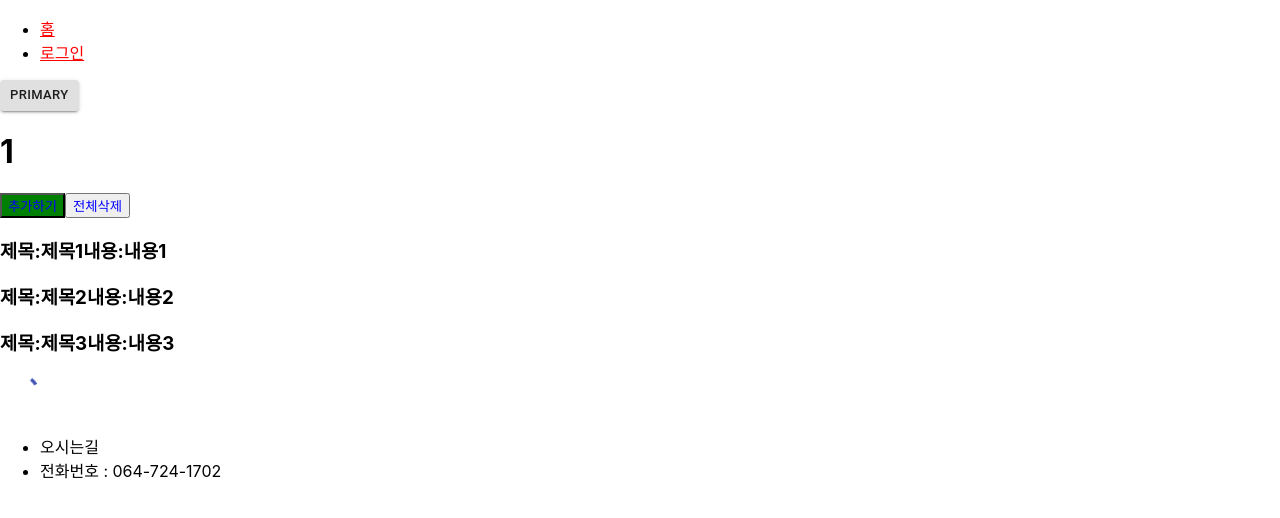
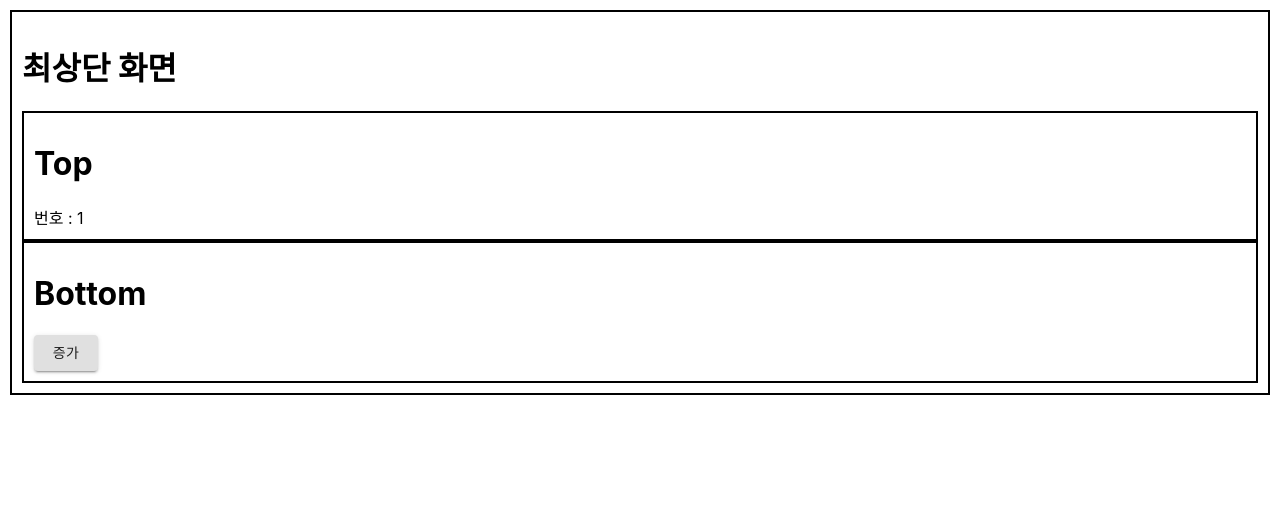
Before and after one commit to chimaek/Learn_Spring, a React (Create React App) app in the folder react/my-frontend/: page / in a window 1280 px wide. Shown: the top 518 px of the page. Built offline with nearby package versions, Linux system fonts and the light colour scheme; the HTML template or start-up script is replaced by a standard one.

Commit message:
redux공부중

```diff
--- a/react/my-frontend/package.json
+++ b/react/my-frontend/package.json
@@ -9,6 +9,7 @@
     "@testing-library/user-event": "^12.8.3",
     "react": "^17.0.2",
     "react-dom": "^17.0.2",
+    "react-redux": "^7.2.4",
     "react-router-dom": "^5.2.0",
     "react-scripts": "4.0.3",
     "styled-components": "^5.3.0",
--- a/react/my-frontend/src/App.css
+++ b/react/my-frontend/src/App.css
@@ -1,3 +1,13 @@
-.box-style {
-  color: blue;
+.sub_container {
+  height: 250;
+  border: 2px solid black;
 }
+
+.container {
+  height: 700;
+  border: 2px solid black;
+}
+
+div {
+  padding: 10px;
+}
--- a/react/my-frontend/src/App.js
+++ b/react/my-frontend/src/App.js
@@ -8,6 +8,11 @@ import Homepage from './pages/Homepage';
 import Header from './components/Header';
 import Footer from './components/Footer';
 import { Route } from 'react-router';
+import Navigation from './components/Navigation';
+import ListPage from './pages/ListPage';
+import WritePage from './pages/WritePage';
+import Top from './components/Top';
+import Bottom from './components/Bottom';
 
 // 1.실행방식
 // 변수선언은 var가 아닌 let또는 const로만 할것!
@@ -18,19 +23,18 @@ import { Route } from 'react-router';
 // (2) 외부파일 적는 방법
 // (3) 라이브러리 사용(부트스트랩)
 
-const Title = styled.h1`
-  font-size: 1.5em;
-  text-align: center;
-  color: palevioletred;
-`;
+function App() {
+  const [number, setNumber] = useState(1);
 
-function App() {
+  const addNumber = () => {
+    setNumber(number + 1);
+  };
+
   return (
-    <div>
-      <Header></Header>
-      <Route path="/" exact={true} component={Homepage} />
-      <Route path="/login/:id" exact={true} component={LoginPage} />
-      <Footer></Footer>
+    <div className="container">
+      <h1>최상단 화면</h1>
+      <Top number={number} />
+      <Bottom addNumber={addNumber} />
     </div>
   );
 }
--- /dev/null
+++ b/react/my-frontend/src/components/Bottom.js
@@ -0,0 +1,18 @@
+import '../App.css';
+import React from 'react';
+import { Button } from '@material-ui/core';
+
+const Bottom = (props) => {
+  const { addNumber } = props;
+
+  return (
+    <div className="sub_container">
+      <h1>Bottom</h1>
+      <Button onClick={() => addNumber()} variant="contained">
+        증가
+      </Button>
+    </div>
+  );
+};
+
+export default Bottom;
--- /dev/null
+++ b/react/my-frontend/src/components/Navigation.js
@@ -0,0 +1,17 @@
+import React from 'react';
+import { Link } from 'react-router-dom';
+
+const Navigation = () => {
+  return (
+    <ul>
+      <li>
+        <Link to="/">리스트</Link>
+      </li>
+      <li>
+        <Link to="/write">글쓰기</Link>
+      </li>
+    </ul>
+  );
+};
+
+export default Navigation;
--- /dev/null
+++ b/react/my-frontend/src/components/Top.js
@@ -0,0 +1,14 @@
+import '../App.css';
+import React from 'react';
+
+const Top = (props) => {
+  const { number } = props;
+  return (
+    <div className="sub_container">
+      <h1>Top</h1>
+      번호 : {number}
+    </div>
+  );
+};
+
+export default Top;
--- /dev/null
+++ b/react/my-frontend/src/pages/ListPage.js
@@ -0,0 +1,85 @@
+import { Box, Button, TextField } from '@material-ui/core';
+import React, { useState } from 'react';
+import styled from 'styled-components';
+
+const StyledItemBoxDiv = styled.div`
+  display: flex;
+  justify-content: space-between;
+  border: 1px solid black;
+  padding: 10px;
+  height: 100px;
+  margin: 20px;
+  align-items: center;
+`;
+
+const ListPage = () => {
+  const [post, setPost] = useState({ id: 5, title: '', content: '' });
+
+  const [posts, setPosts] = useState([
+    { id: 1, title: '제목1', content: '내용1' },
+    { id: 2, title: '제목2', content: '내용2' },
+    { id: 3, title: '제목3', content: '내용3' },
+    { id: 4, title: '제목4', content: '내용4' },
+    { id: 5, title: '제목5', content: '내용5' },
+  ]);
+
+  const handleWrite = (e) => {
+    e.preventDefault(); // form태그가 하려는 액션을 중지 시켜야 함.
+    console.log(1, post.id);
+
+    console.log(2, post.id);
+    setPosts([...posts, { ...post, id: post.id + 1 }]);
+    console.log(3, post.id);
+    setPost({ ...post, id: post.id + 1 });
+  };
+
+  const handleForm = (e) => {
+    // computed property names 문법 (키값 동적할당)
+    setPost({
+      ...post,
+      [e.target.name]: e.target.value,
+    });
+  };
+
+  const handelDelete = (id) => {
+    setPosts(posts.filter((post) => post.id !== id));
+  };
+
+  return (
+    <div>
+      <h1>글목록 페이지</h1>
+      <form onSubmit={handleWrite}>
+        <input
+          type="text"
+          placeholder="제목을 입력하세요"
+          value={post.title}
+          onChange={handleForm}
+          name="title"
+        ></input>
+        <input
+          type="text"
+          placeholder="내용을 입력하세요"
+          value={post.content}
+          onChange={handleForm}
+          name="content"
+        ></input>
+        <Button type="submit" color="primary" variant="contained">
+          글쓰기
+        </Button>
+      </form>
+      <hr />
+      {posts.map((post) => (
+        <StyledItemBoxDiv>
+          <div>번호 : {post.id}</div>
+          <div>제목 : {post.title}</div>
+          <div>내용 : {post.content}</div>
+          <Button variant="contained" onClick={() => handelDelete(post.id)}>
+            삭제
+          </Button>
+        </StyledItemBoxDiv>
+      ))}
+    </div>
+  );
+};
+
+export default ListPage;
--- /dev/null
+++ b/react/my-frontend/src/pages/WritePage.js
@@ -0,0 +1,34 @@
+import { Button, TextField } from '@material-ui/core';
+import React from 'react';
+
+const handleWrite = () => {
+  let post = { id: 6, title: '인풋값' };
+};
+
+const WritePage = (props) => {
+  const { setPosts } = props;
+  return (
+    <div>
+      <h1>글쓰기 페이지</h1>
+      <hr></hr>
+
+      <form>
+        <TextField
+          id="outlined-basic"
+          label="제목"
+          variant="outlined"
+        ></TextField>
+        <Button
+          color="primary"
+          setPosts={setPosts}
+          variant="contained"
+          onClick={handleWrite}
+        >
+          글쓰기
+        </Button>
+      </form>
+    </div>
+  );
+};
+
+export default WritePage;
```
Also changed, not shown: 1 other file (tests, documents, lock files or other folders).
